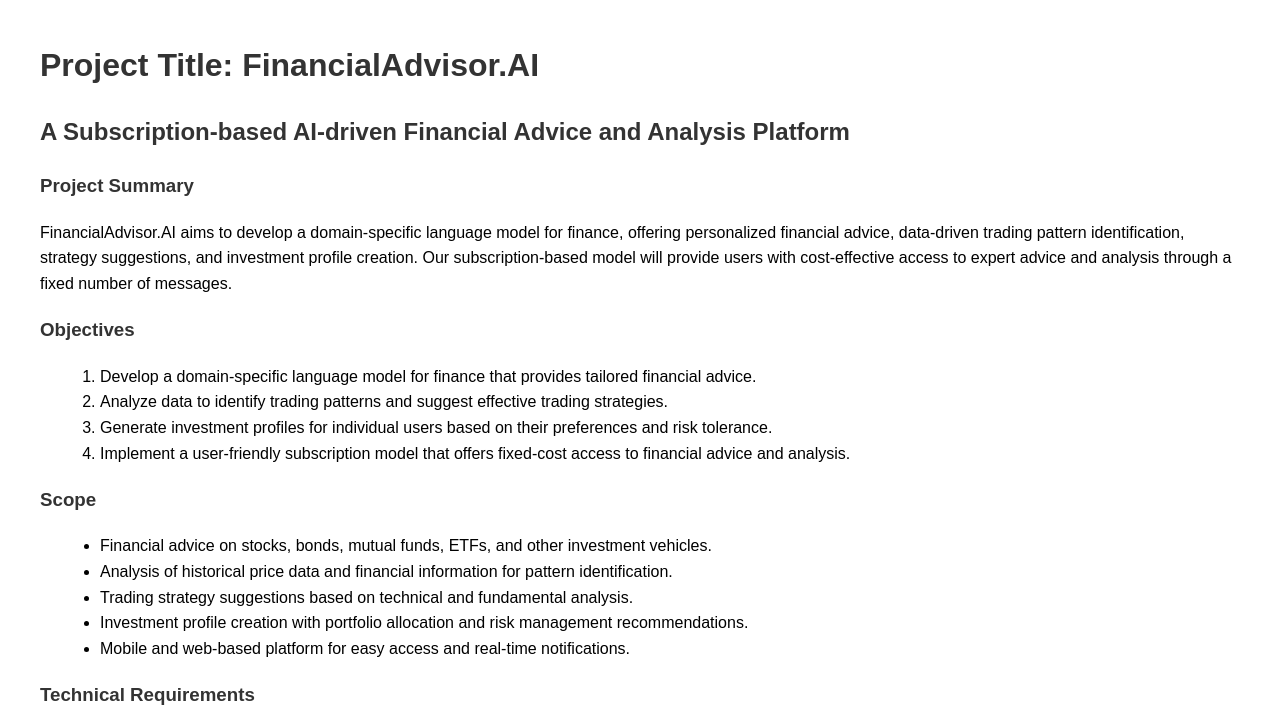
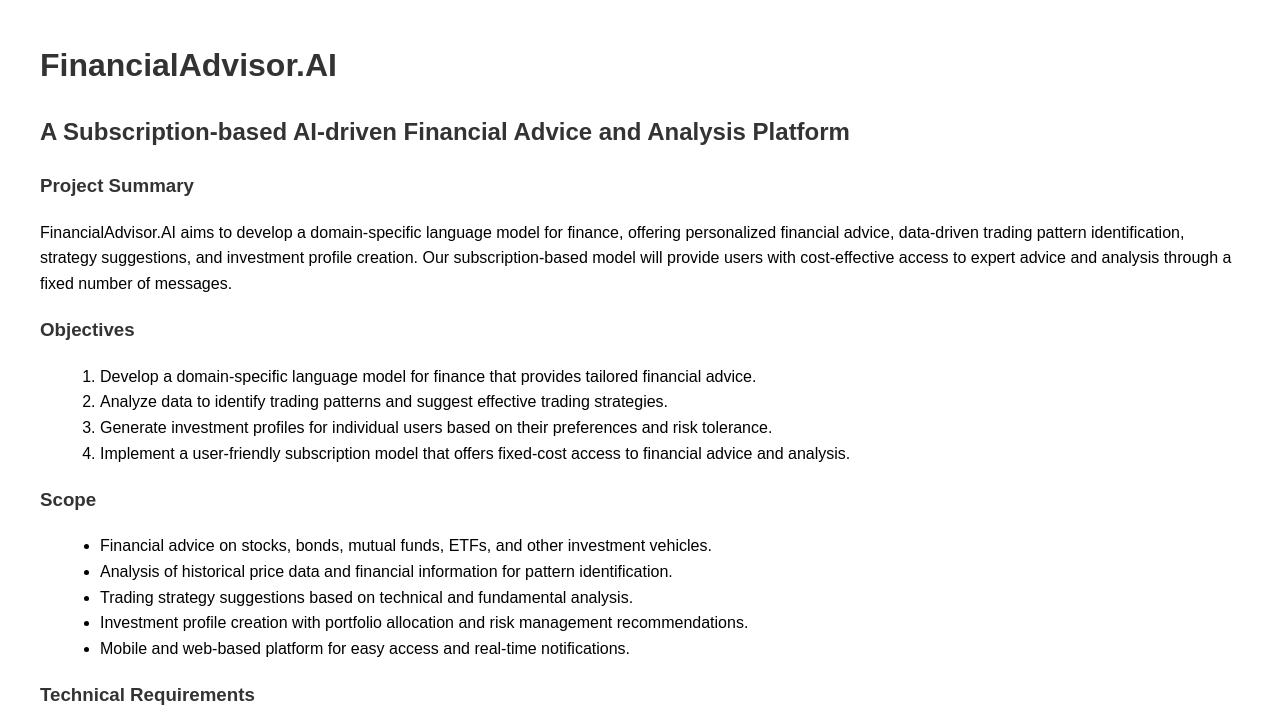
Before and after one commit to sumilk/algo_trading, a plain HTML site: page docs/faproposal.html in a window 1280 px wide. Shown: the top 726 px of the page. Drawn offline with Linux system fonts and the light colour scheme.

Commit message:
Update and rename fa.html to faproposal.html

```diff
--- a/docs/fa.html
+++ b/docs/faproposal.html
@@ -19,7 +19,7 @@
     </style>
 </head>
 <body>
-    <h1>Project Title: FinancialAdvisor.AI</h1>
+    <h1>FinancialAdvisor.AI</h1>
     <h2>A Subscription-based AI-driven Financial Advice and Analysis Platform</h2>
 
     <h3>Project Summary</h3>
```
